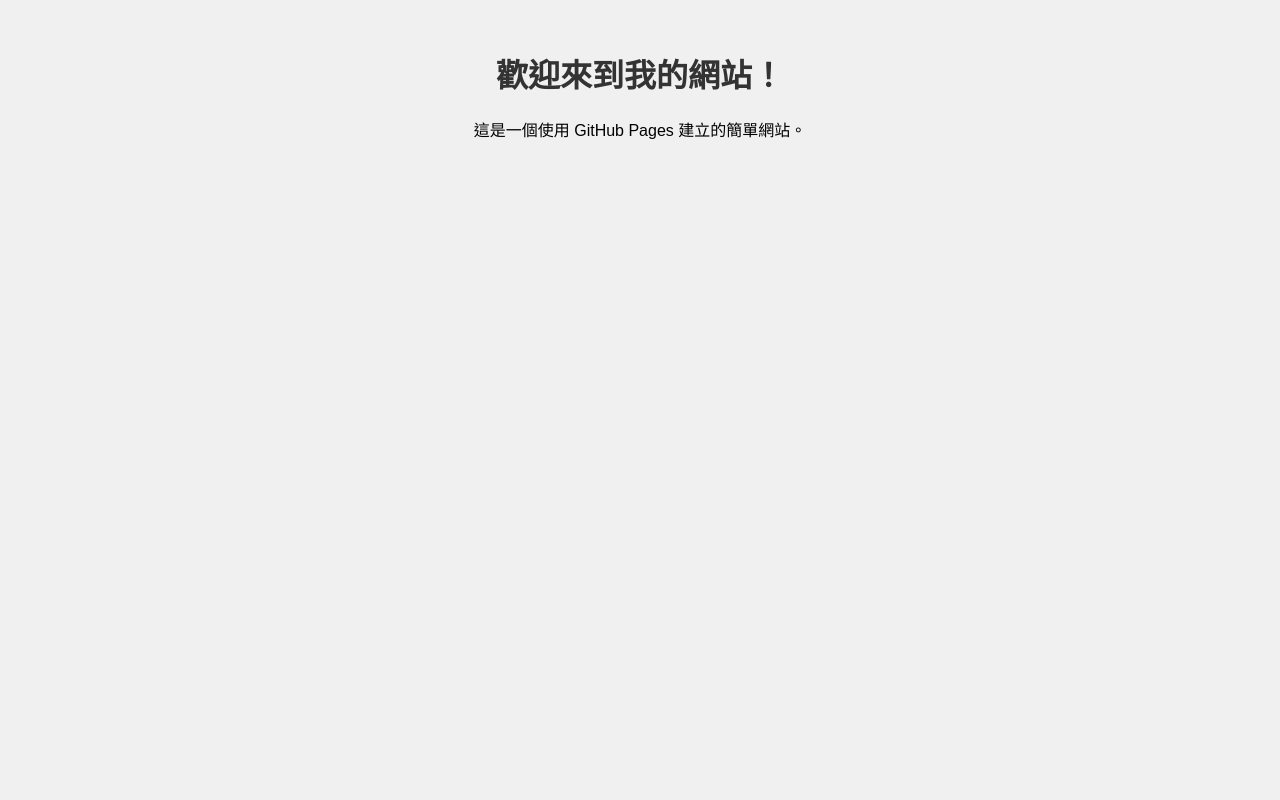
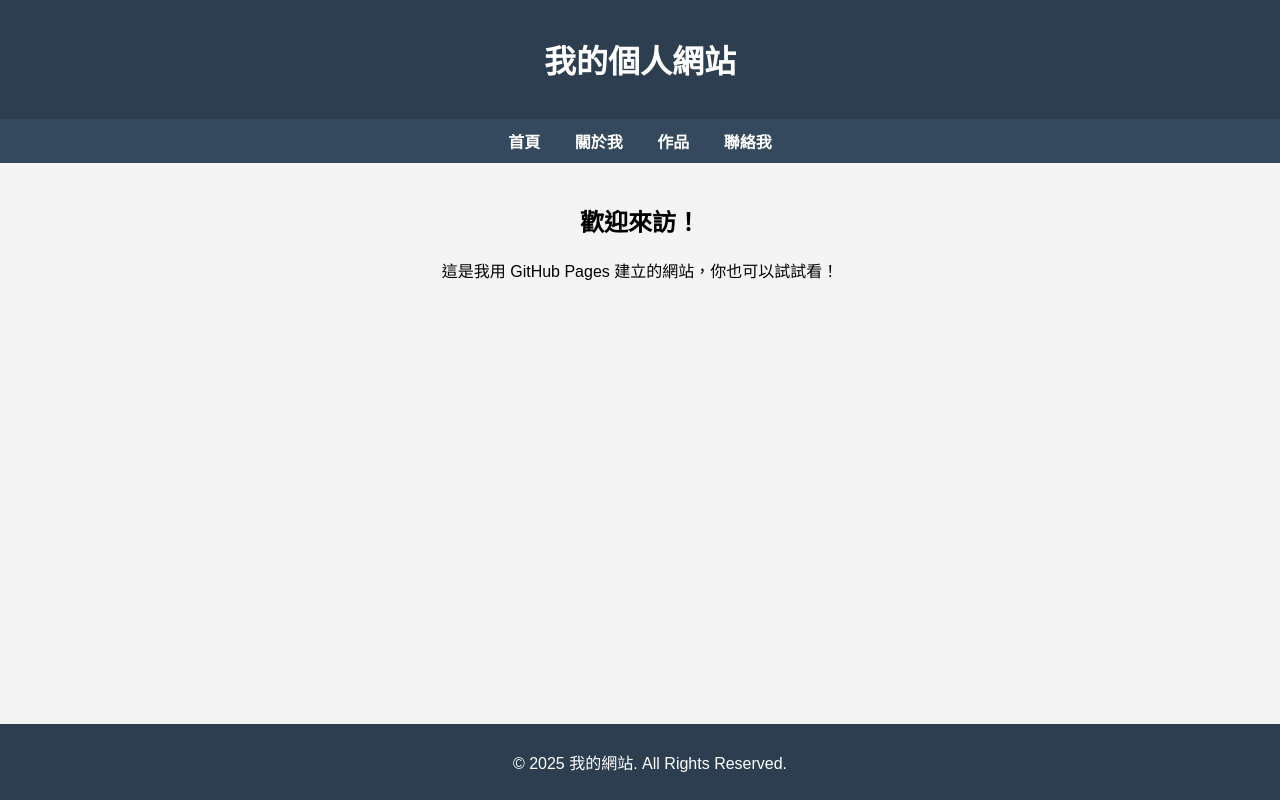
Before and after one commit to Pinquei/github.io, a plain HTML site: page index.html in a window 1280 px wide. Drawn offline with Linux system fonts and the light colour scheme.

Commit message:
Update index.html

```diff
--- a/index.html
+++ b/index.html
@@ -3,21 +3,65 @@
 <head>
     <meta charset="UTF-8">
     <meta name="viewport" content="width=device-width, initial-scale=1.0">
-    <title>我的 GitHub 網站</title>
+    <title>我的個人網站</title>
     <style>
         body {
             font-family: Arial, sans-serif;
+            margin: 0;
+            padding: 0;
+            background-color: #f4f4f4;
+        }
+        header {
+            background-color: #2c3e50;
+            color: white;
+            padding: 15px;
             text-align: center;
-            margin-top: 50px;
-            background-color: #f0f0f0;
         }
-        h1 {
-            color: #333;
+        nav {
+            background-color: #34495e;
+            padding: 10px;
+            text-align: center;
+        }
+        nav a {
+            color: white;
+            text-decoration: none;
+            margin: 0 15px;
+            font-weight: bold;
+        }
+        nav a:hover {
+            color: #ecf0f1;
+        }
+        .content {
+            padding: 20px;
+            text-align: center;
+        }
+        footer {
+            background-color: #2c3e50;
+            color: white;
+            padding: 10px;
+            text-align: center;
+            position: fixed;
+            bottom: 0;
+            width: 100%;
         }
     </style>
 </head>
 <body>
-    <h1>歡迎來到我的網站！</h1>
-    <p>這是一個使用 GitHub Pages 建立的簡單網站。</p>
+    <header>
+        <h1>我的個人網站</h1>
+    </header>
+    <nav>
+        <a href="#">首頁</a>
+        <a href="#">關於我</a>
+        <a href="#">作品</a>
+        <a href="#">聯絡我</a>
+    </nav>
+    <div class="content">
+        <h2>歡迎來訪！</h2>
+        <p>這是我用 GitHub Pages 建立的網站，你也可以試試看！</p>
+    </div>
+    <footer>
+        <p>© 2025 我的網站. All Rights Reserved.</p>
+    </footer>
 </body>
 </html>
```
